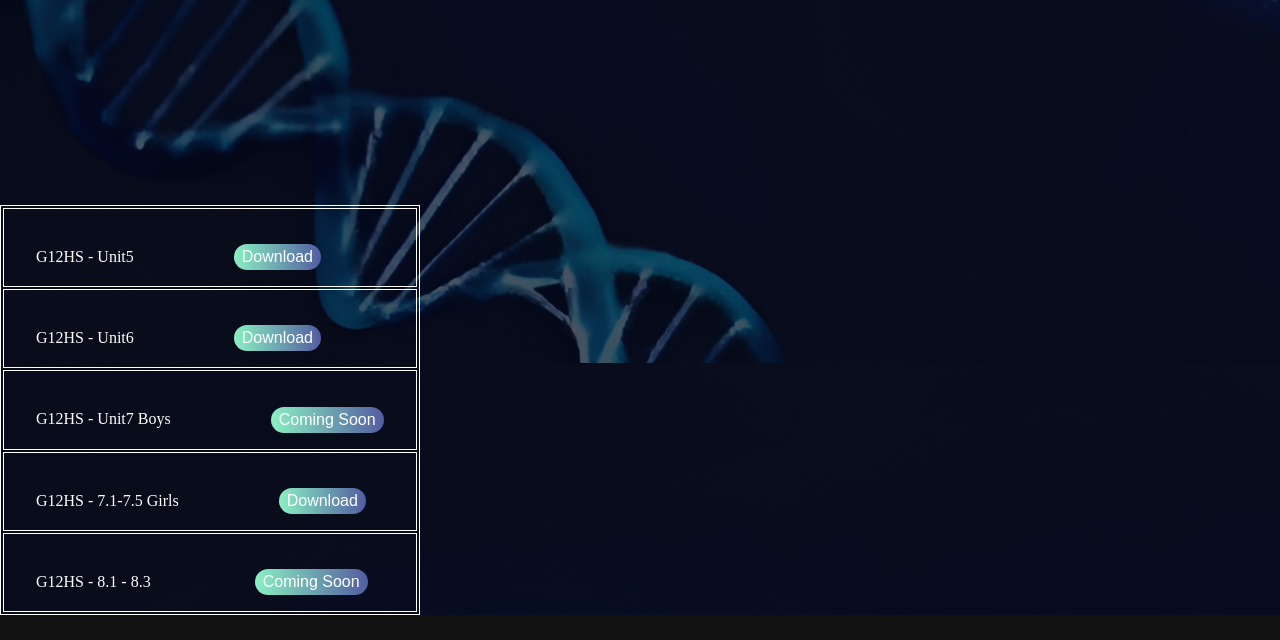
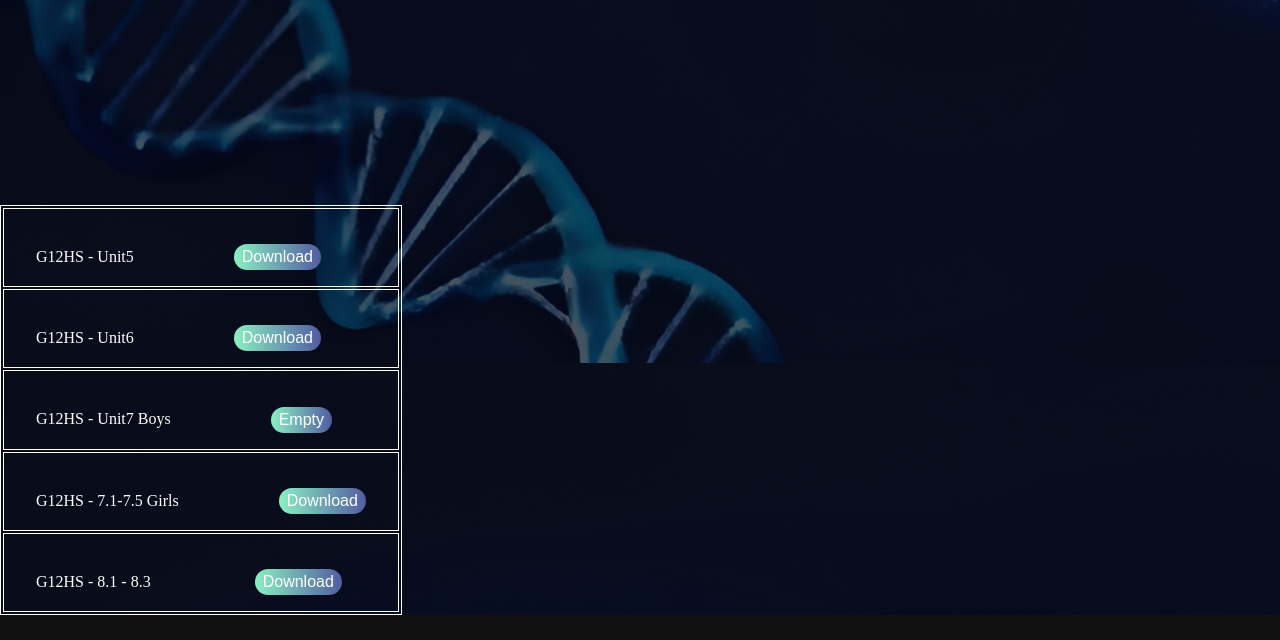
Before and after one commit to BIOHS/G12T2-HS, a plain HTML site: page index.html in a window 1280 px wide. Shown: the part 1141-1781 px from the top of the page. Drawn offline with Linux system fonts and the light colour scheme; a script that the page names is missing.

Commit message:
Update index.html

```diff
--- a/index.html
+++ b/index.html
@@ -69,13 +69,13 @@
             <td>G12HS - Unit6<button class="on"><a href="https://drive.google.com/file/d/1DjopFHP87N91jdRJhU5z9sBKEaTU-YFk/view?usp=drive_link" style="text-decoration: none">Download</button></td>
           </tr>
           <tr>
-            <td>G12HS - Unit7 Boys<button class="on"><a style="text-decoration: none">Coming Soon</button></td>
+            <td>G12HS - Unit7 Boys<button class="on"><a style="text-decoration: none">Empty</button></td>
           </tr>
           <tr>
             <td>G12HS - 7.1-7.5 Girls<button class="on"><a href="https://drive.google.com/uc?export=download&id=1NvLAtNvuboK2stHlLMIF_O0CphPMkznR" style="text-decoration: none">Download</button></td>
           </tr>
           <tr>
-            <td>G12HS - 8.1 - 8.3 <button class="on"><a href="https://drive.google.com/uc?export=download&id=1JCVffUq6B001rNBQwOmjxBcjc9bWkx7V"style="text-decoration: none">Coming Soon</button></td>
+            <td>G12HS - 8.1 - 8.3 <button class="on"><a href="https://drive.google.com/uc?export=download&id=1JCVffUq6B001rNBQwOmjxBcjc9bWkx7V"style="text-decoration: none">Download</button></td>
           </tr>
           </tbody>
         </table>
```
